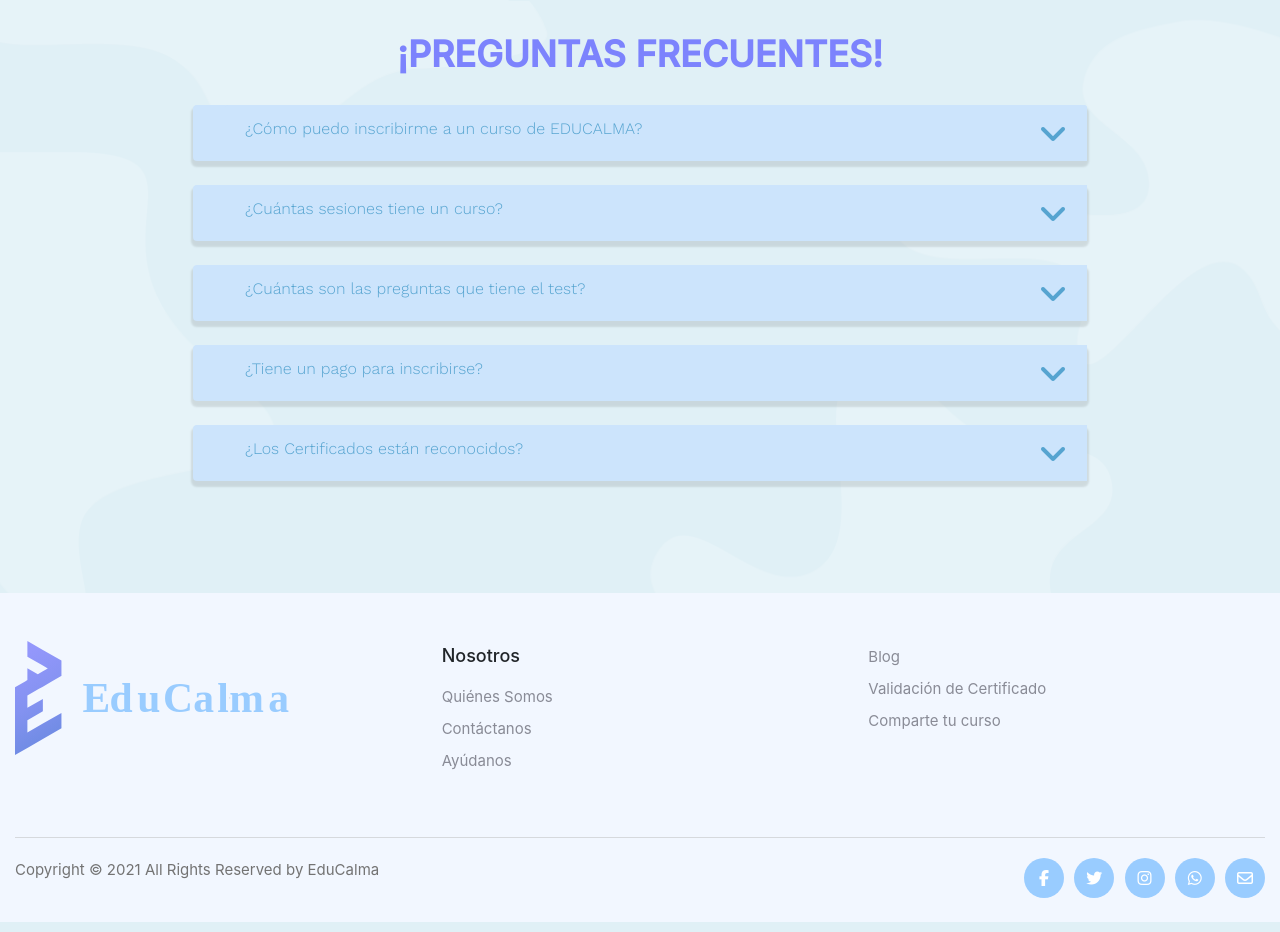
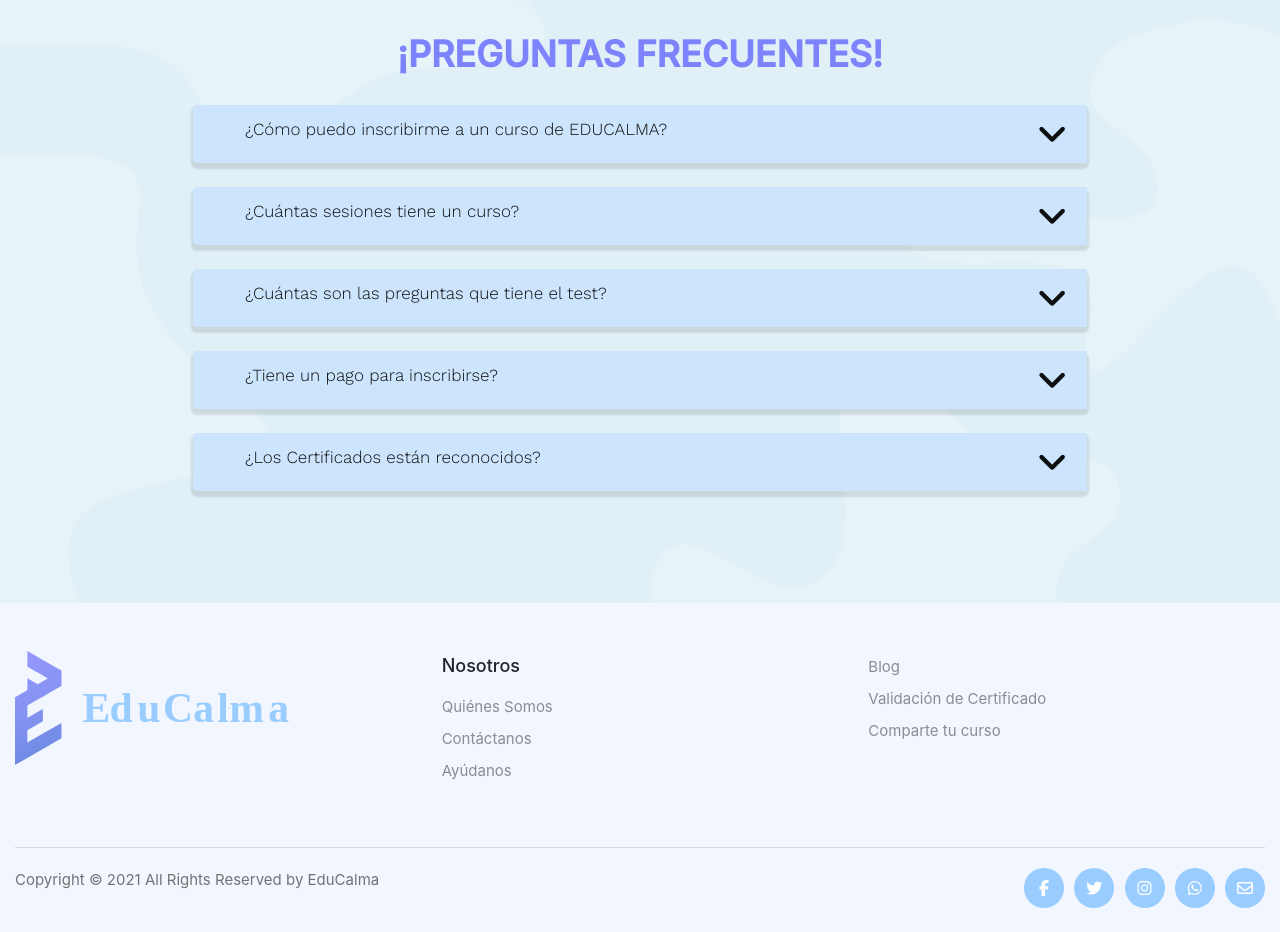
Before and after one commit to egarciae2021/educalma, a PHP site: page /EDUCALM/nosotros.php in a window 1280 px wide. Shown: the part 1513-2445 px from the top of the page. Run offline with PHP 8.4, Linux system fonts and the light colour scheme; some libraries are stand-ins or nearby versions.

Commit message:
Presentacion-Reinol

```diff
--- a/web/assets/css/nosotros.css
+++ b/web/assets/css/nosotros.css
@@ -71,10 +71,10 @@
         margin: auto 0;
     }
 
-    .image-panel {
-        /* bottom: 0;
-    position: absolute; */
-    }
+     /*.image-panel {
+   bottom: 0;
+    position: absolute;
+    }*/
 
     .container-panel-image-nosotros img {
         width: 800px;
@@ -309,7 +309,7 @@
     .container .row .col-md-12 .accordion .card {
         text-align: justify;
         background: #cce4fc;
-        color: #56a4d0;
+        color: #0c0d0e;
         padding-left: 2rem;
         font-size: 14px;
     }
@@ -328,8 +328,8 @@
         font-family: "Work Sans", sans-serif;
         font-style: normal;
         font-weight: normal;
-        font-size: 16px;
-        color: #56a4d0;
+        font-size: 17px;
+        color: #0c0e0f;
         text-decoration: none;
         cursor: pointer;
     }
--- a/web/assets/js/home.js
+++ b/web/assets/js/home.js
@@ -27,12 +27,7 @@ document.addEventListener("DOMContentLoaded", () => {
   }
 
   // Verificar si es correo corporativo
-<<<<<<< HEAD
   $("#btnAction").click((e) => {
-    e.preventdefault();
-=======
-  $("#btnAction").click(() => {
->>>>>>> testing
     if (!validEmail()) {
       if (validarEmail($("#txtEmail").val())) {
         //window.location.href = "./#boxRotate";
--- a/web/includes/nosotros/Noscontenido.php
+++ b/web/includes/nosotros/Noscontenido.php
@@ -160,7 +160,7 @@
                         <div class="card-body py-0">
                             <ul class="px-0">
                                 <li class="card-body pb-3"><i class="far fa-check-circle mr-2"></i>Cada curso tiene
-                                    Certificados reconocidos por el Ministerio de Educación, los cuales cada curso
+                                    Certificados reconocidos por la fundacion internacional Calma, los cuales cada curso
                                     han sido evaluados y aprobados.</li>
                             </ul>
                         </div>
```
